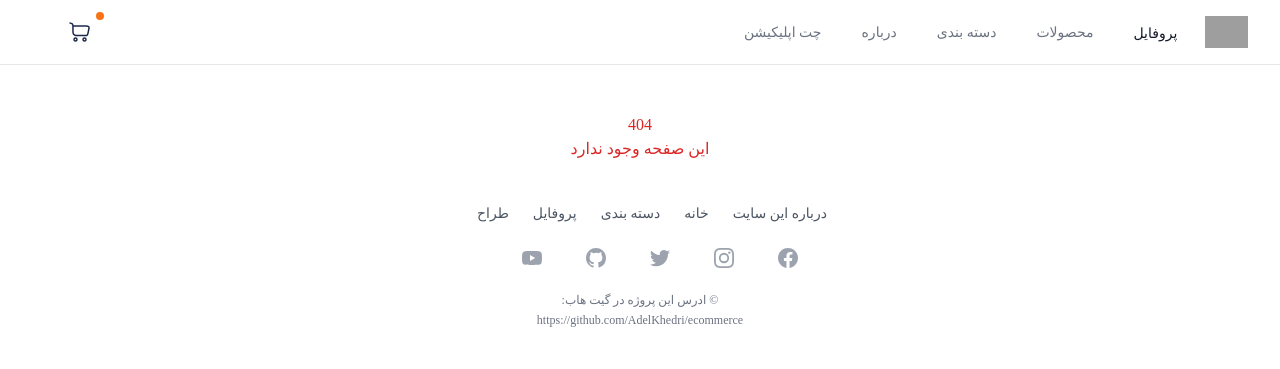
After one commit to AdelKhedri/ecommerce, a Django app: template templates/404.html in a window 1280 px wide. The commit adds this page. Shown: the top 369 px of the page. Run offline with Django 4.2, Linux system fonts and the light colour scheme; the template is opened without the code that fills it, so the values that code supplies are empty; some web fonts are replaced; grey boxes are pictures that could not be loaded.

Commit message:
add 404 handler & fix-bug:unavailable product raise 404

```diff
--- a/shop/views.py
+++ b/shop/views.py
@@ -48,12 +48,15 @@ class ProductDetailView(View):
     template_name = 'ecommerce/product_detail.html'
 
     def setup(self, request, pk, *args, **kwargs):
-        product = get_object_or_404(Product, id=pk, available=True, quantity__gte=1)
+        product = get_object_or_404(Product, id=pk)
+        msg = "unavailable" if not product.available or product.quantity < 1 else "available"
+        print(msg)
         cart = Cart(request)
         self.context = {
             "product": product,
             "product_id_cart": cart.check_product_in_cart(product.id),
             "cart_info": cart.cart_info(),
+            "product_status": msg,
         }
         return super().setup(request, pk, *args, **kwargs)
 
--- a/static/css/productDetail.css
+++ b/static/css/productDetail.css
@@ -371,6 +371,16 @@ position: absolute;
 .relative {
 position: relative;
 }
+.rotate-45 {
+--tw-rotate: 45deg;
+transform: translate(var(--tw-translate-x), var(--tw-translate-y)) rotate(var(--tw-rotate)) skewX(var(--tw-skew-x)) skewY(var(--tw-skew-y)) scaleX(var(--tw-scale-x)) scaleY(var(--tw-scale-y));
+}
+.w-60 {
+width: 15rem;
+}
+.h-12 {
+height: 3rem;
+}
 .sticky {
 position: sticky;
 }
@@ -2281,6 +2291,11 @@ padding-top: 0px;
 font-size: 1.5rem;
 line-height: 2rem;
 }
+.top-16 {
+top: 4rem;
+}
+.-right-8 {
+right: -2rem;
 }
 @media (min-width: 1280px) {
 .xl\:grid-cols-4 {
--- /dev/null
+++ b/templates/404.html
@@ -0,0 +1,16 @@
+{% extends 'ecommerce/base_site.html' %}
+{% load static %}
+{% block title %}{% endblock %}
+{% block style %}
+<link rel="stylesheet" href="{% static 'css/productDetail.css' %}">
+{% endblock %}
+{% block content %}
+<div class="container ma-auto">
+    <div class="flex justify-center mt-12">
+        <h2 class="text-center text-red-600">4</h2>
+        <h2 class="text-center text-red-600">0</h2>
+        <h2 class="text-center text-red-600">4</h2>
+    </div>
+    <p class="text-center text-red-600">این صفحه وجود ندارد</p>
+</div>
+{% endblock %}
```
Also changed, not shown: templates/ecommerce/product_detail.html (+9 -4 lines).
